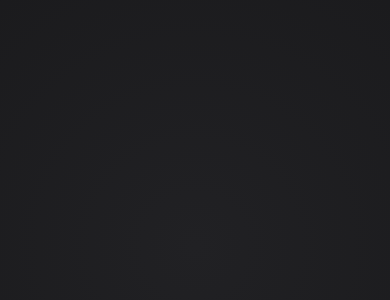
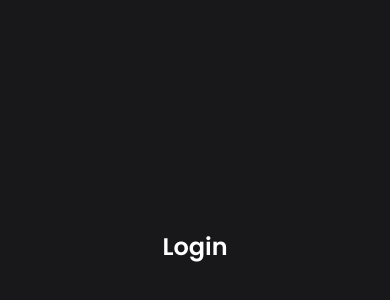
Before and after one commit to InimaJin/chat_ui, a React (Vite) app: page / in a window 390 px wide. Shown: the part 176-476 px from the top of the page. Built offline with nearby package versions, Linux system fonts and the light colour scheme.

Commit message:
Responsive login page

```diff
--- a/css/index.css
+++ b/css/index.css
@@ -118,16 +118,16 @@ button {
 	position: absolute;
 	top: 0;
 	left: 0;
-	width: 100%;
-	height: 100%;
+	width: 100vw;
+	height: 100vh;
 	background: transparent;
 	display: flex;
 	justify-content: center;
 	align-items: center;
 	gap: 16px;
-}
+	z-index: 201;
 
-.login-form input {
+	input {
 		width: 20%;
 		font-size: 2rem;
 		background: transparent;
@@ -139,7 +139,8 @@ button {
 		padding-bottom: 6px;
 	}
 
-.login-form button {
+
+	button {
 		background: transparent;
 		border: none;
 		color: white;
@@ -150,11 +151,13 @@ button {
 		opacity: 1;
 		transition: opacity 0.2s ease-in-out;
 	}
-.login-form button.hide {
+
+
+	button.hide {
 		pointer-events: none;
 		opacity: 0;
 	}
-
+}
 
 .box {
 	background: #272729;
@@ -496,6 +499,15 @@ button {
 		color: white;
 	}
 
+	.login-form {
+		flex-flow: column;
+		gap: 4vh;
+
+		input {
+			width: 80%;
+		}
+	}
+
 	.top-bar {
 		flex: 0.5;
 	}
--- a/js/App.jsx
+++ b/js/App.jsx
@@ -195,6 +195,7 @@ function MainWindow({
 						);
 					}}
 					setUserData={setUserData}
+					showLoginForm={showLoginForm}
 				/>
 			</div>
 		</>
--- a/js/user.jsx
+++ b/js/user.jsx
@@ -9,10 +9,11 @@ export function UserPanel({
 	handleLogin,
 	handleLogout,
 	toggleUserProfile,
+	showLoginForm
 }) {
 	const { displayMode, setDisplayMode } = useContext(DisplayModeCtx);
 
-	let content;
+	let content = null;
 	if (userData) {
 		content = (
 			<>
@@ -51,7 +52,7 @@ export function UserPanel({
 				</div>
 			</>
 		);
-	} else {
+	} else if (!showLoginForm) {
 		content = (
 			<div className="login-wrapper">
 				<button className="hover-btn round-btn" onClick={handleLogin}>
@@ -61,8 +62,9 @@ export function UserPanel({
 		);
 	}
 
+	const panelClass = userData ? "" : "active";
 	return (
-		<div ref={ref} className="side-panel user-panel">
+		<div ref={ref} className={"side-panel user-panel " + panelClass}>
 			{content}
 		</div>
 	);
```
Lines whose indentation alone changed are shown as unchanged.
